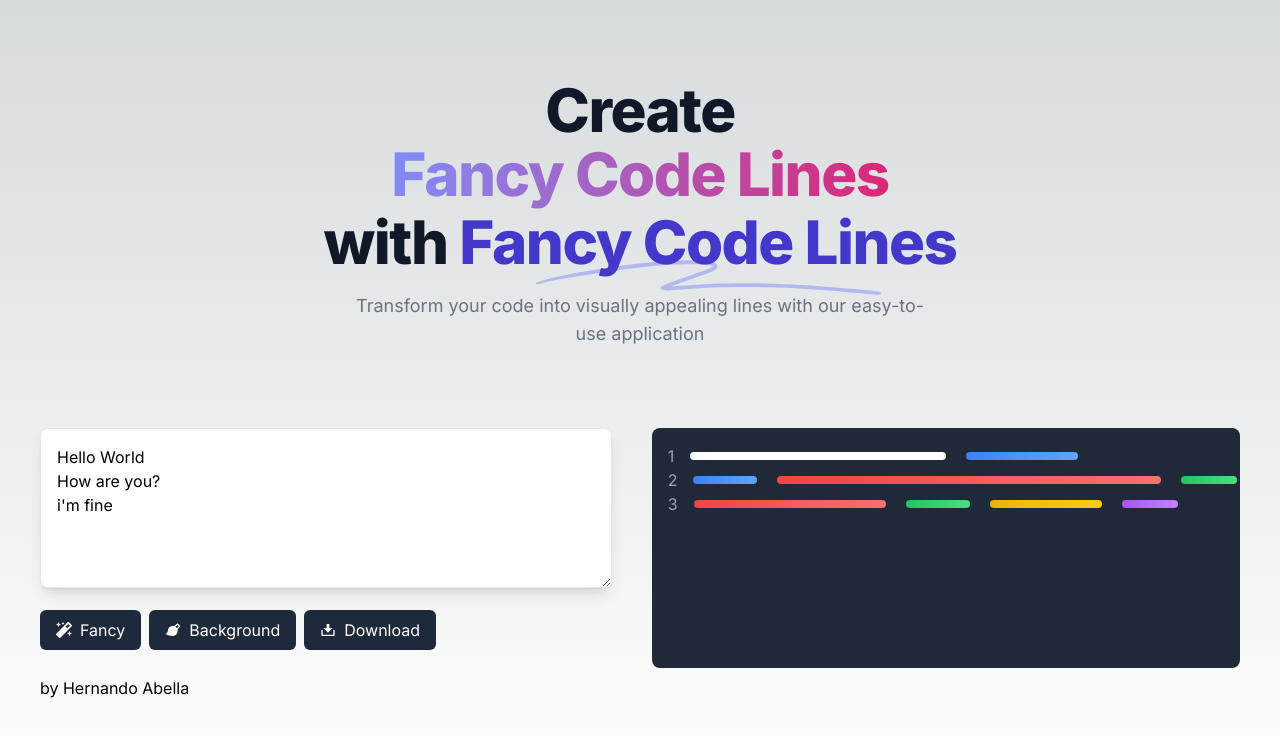
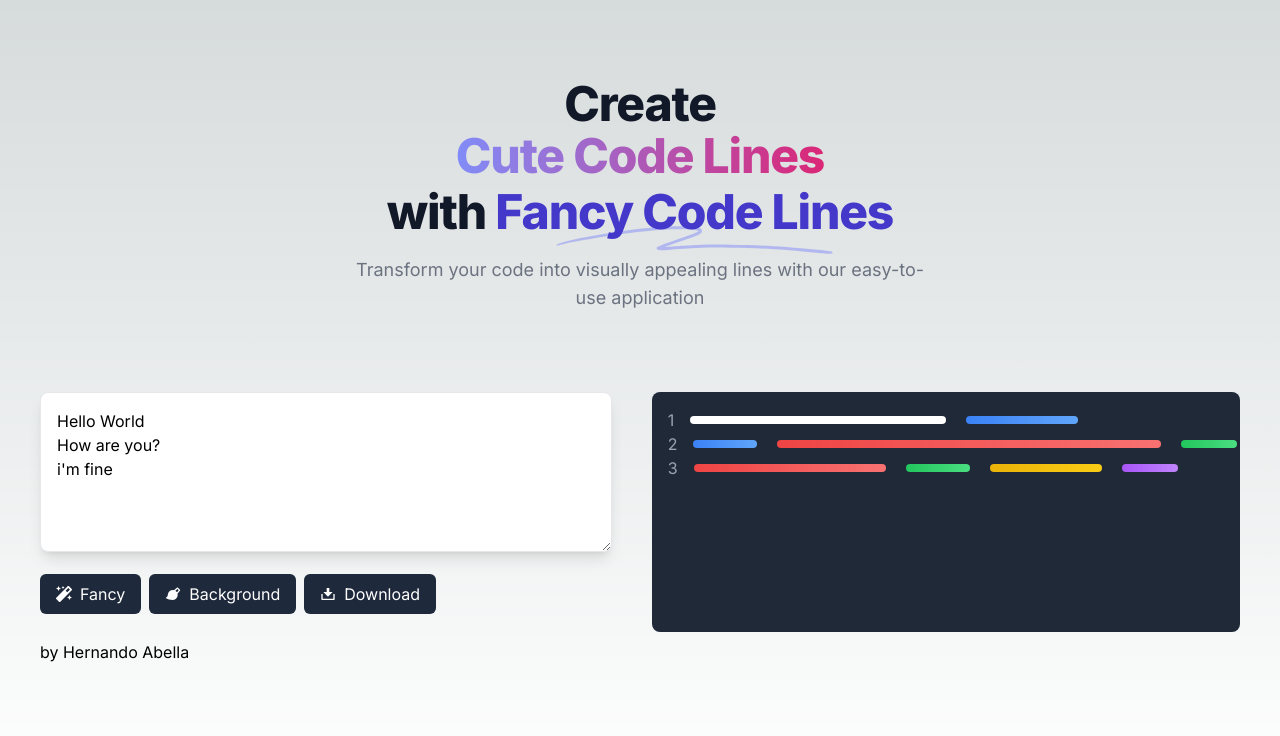
Before and after one commit to hernandoabella/fancy-code-lines, a Next.js app in the folder code-lines/: page / in a window 1280 px wide. Shown: the top 736 px of the page. Built offline with nearby package versions, Linux system fonts and the light colour scheme.

Commit message:
Update Header.tsx

```diff
--- a/code-lines/app/components/Header.tsx
+++ b/code-lines/app/components/Header.tsx
@@ -8,12 +8,12 @@
       animate={{ opacity: 1 }}
       transition={{ duration: 1 }}
     >
-      <div className="text-center pt-10 md:pt-20">
-        <h1 className="text-4xl font-extrabold tracking-tight text-gray-900 dark:text-slate-200 sm:text-5xl md:text-6xl">
+      <div className="text-center pt-10 md:pt-20 mx-auto px-10">
+        <h1 className="text-4xl font-extrabold tracking-tight text-gray-900 dark:text-slate-200 sm:text-3xl md:text-5xl">
           <span className="block xl:inline">
             <span className="mb-1 block">Create</span>
             <span className="bg-gradient-to-r from-indigo-400 to-pink-600 bg-clip-text text-transparent">
-              Fancy Code Lines
+              Cute Code Lines
             </span>
           </span>
           <div className="mt-2">
@@ -32,8 +32,8 @@
           </div>
         </h1>
         <p className="mx-auto mt-3 max-w-xl text-lg text-gray-500 dark:text-slate-400 sm:mt-5 md:mt-5">
-          Transform your code into visually appealing lines with our
-          easy-to-use application
+          Transform your code into visually appealing lines with our easy-to-use
+          application
         </p>
       </div>
     </motion.div>
```
